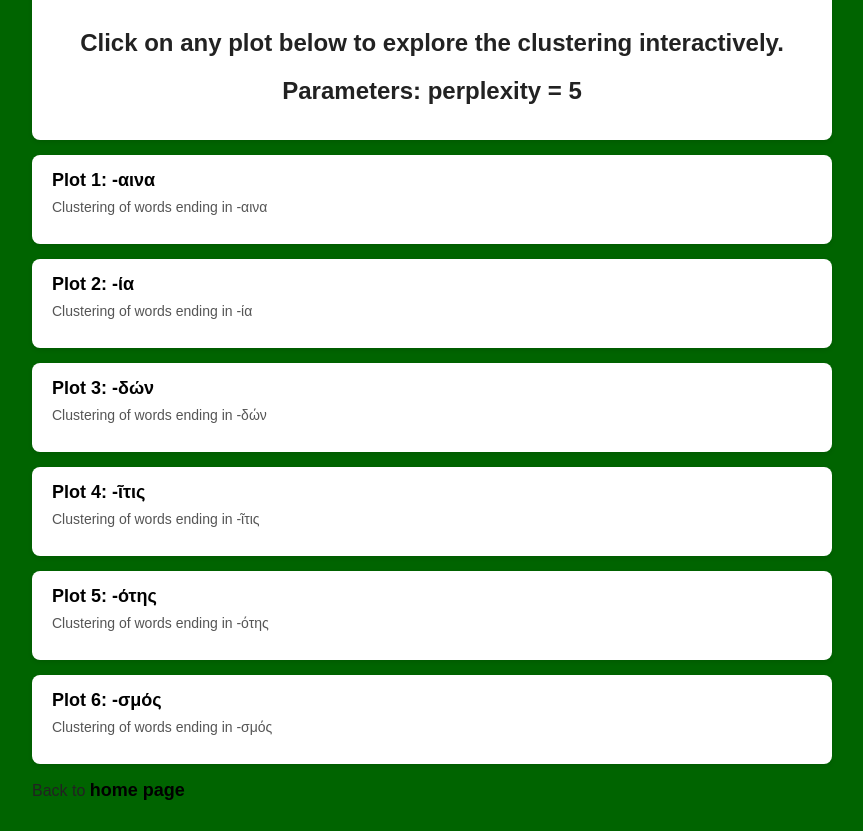
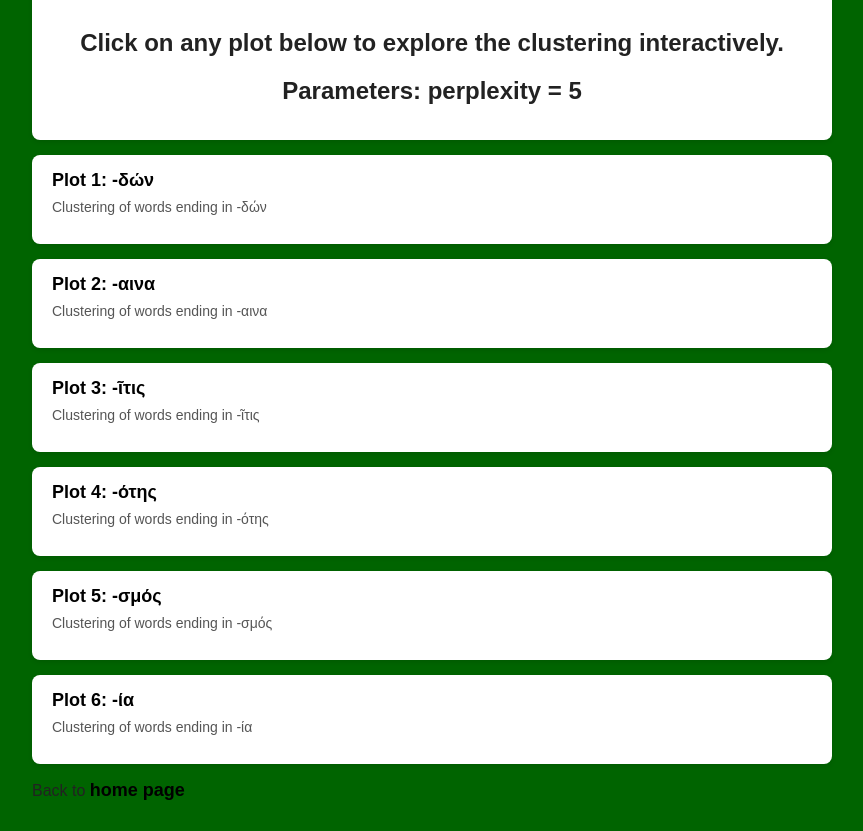
Before and after one commit to martijnwindelinckx/ICAGL, a plain HTML site: page tsne.html in a window 1280 px wide. Shown: the part 104-935 px from the top of the page, without its empty margins (208-1071 px from the left). Drawn offline with Linux system fonts and the light colour scheme.

Commit message:
Update tsne.html

```diff
--- a/tsne.html
+++ b/tsne.html
@@ -56,28 +56,28 @@
       <h2>Parameters: perplexity = 5</h2>
     </li>
     <li>
-      <a href="αινα_tsne_perpl5.html" target="_blank">Plot 1: -αινα</a>
+      <a href="δών_tsne.html" target="_blank">Plot 1: -δών</a>
+      <p class="description">Clustering of words ending in -δών</p>
+    </li>
+    <li>
+      <a href="αινα_tsne.html" target="_blank">Plot 2: -αινα</a>
       <p class="description">Clustering of words ending in -αινα</p>
     </li>
     <li>
-      <a href="ία_tsne_perpl5.html" target="_blank">Plot 2: -ία</a>
-      <p class="description">Clustering of words ending in -ία</p>
-    </li>
-    <li>
-      <a href="δών_tsne_perpl5.html" target="_blank">Plot 3: -δών</a>
-      <p class="description">Clustering of words ending in -δών</p>
-    </li>
-    <li>
-      <a href="ῖτις_tsne_perpl5.html" target="_blank">Plot 4: -ῖτις</a>
+      <a href="ῖτις_tsne.html" target="_blank">Plot 3: -ῖτις</a>
       <p class="description">Clustering of words ending in -ῖτις</p>
     </li>
     <li>
-      <a href="ότης_tsne_perpl5.html" target="_blank">Plot 5: -ότης</a>
+      <a href="ότης_tsne.html" target="_blank">Plot 4: -ότης</a>
       <p class="description">Clustering of words ending in -ότης</p>
     </li>
     <li>
-      <a href="σμός_tsne_perpl5.html" target="_blank">Plot 6: -σμός</a>
+      <a href="σμός_tsne.html" target="_blank">Plot 5: -σμός</a>
       <p class="description">Clustering of words ending in -σμός</p>
+    </li>
+    <li>
+      <a href="ία_tsne.html" target="_blank">Plot 6: -ία</a>
+      <p class="description">Clustering of words ending in -ία</p>
     </li>
   </ul>
   <p>Back to <a href="index.html">home page</a></p>
```
